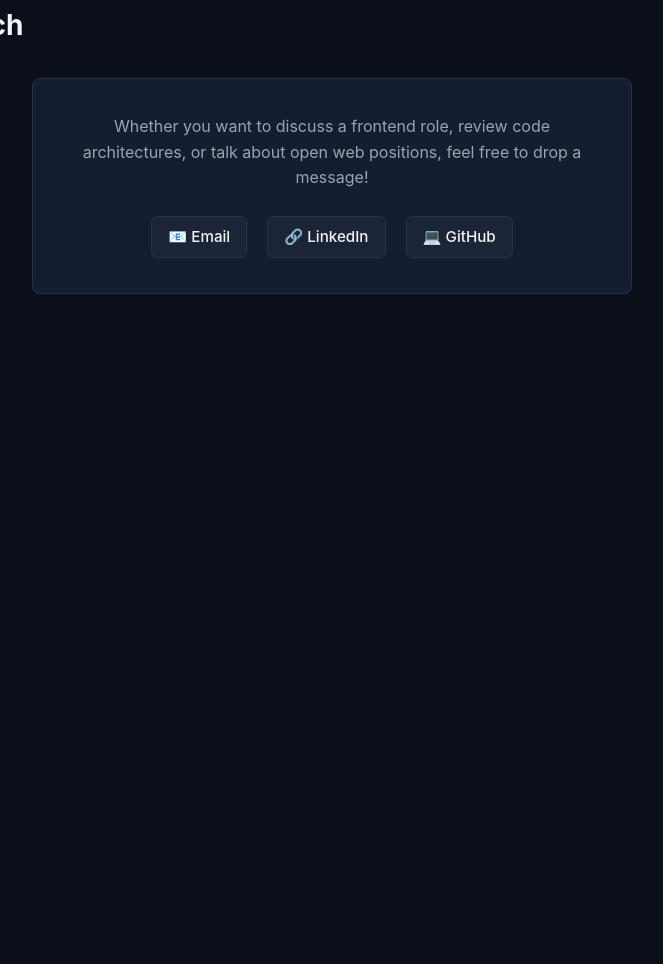
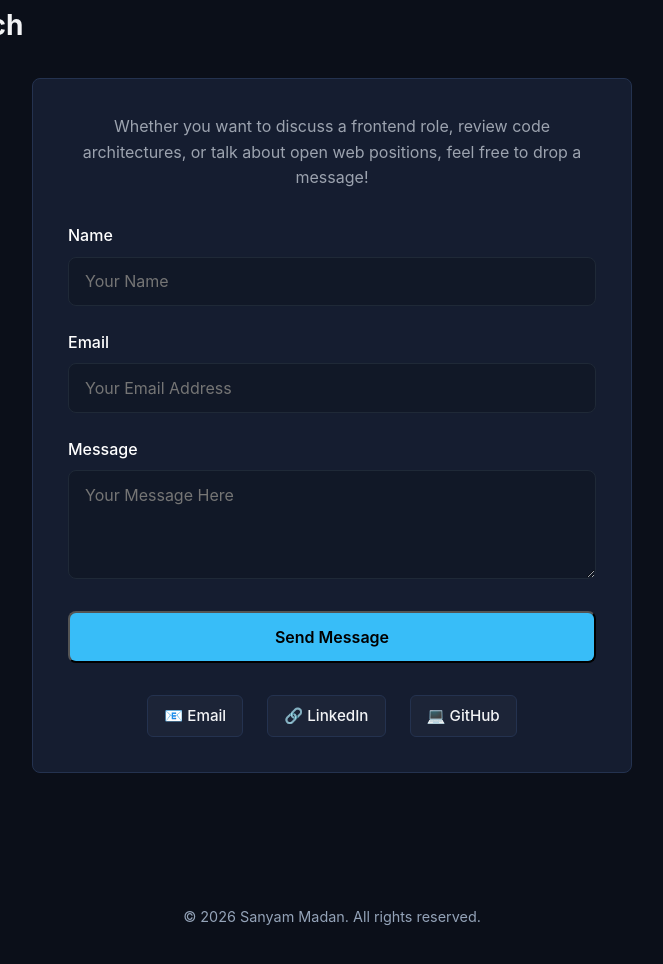
Before and after one commit to sanyam-madan/portfolio, a plain HTML site: page index.html in a window 1280 px wide. Shown: the part 2991-3955 px from the top of the page, without its empty margins (308-971 px from the left). Before the commit the page ends 3445 px from the top, so only its background shows below. Drawn offline with Linux system fonts and the light colour scheme.

Commit message:
added the form feature in contact me

```diff
--- a/index.html
+++ b/index.html
@@ -353,6 +353,85 @@
                 margin-top: 4px;
             }
         }
+        /* ==========================================================================
+   FORM RESPONSIVE & SPACING FIX
+   ========================================================================== */
+
+/* The main container box for the form */
+.visual-form {
+    width: 100%;
+    max-width: 600px;
+    margin: 2rem auto;
+    display: flex;
+    flex-direction: column;
+    gap: 1.5rem; /* Creates perfect vertical spacing between fields */
+    text-align: left;
+}
+
+/* Individual field container blocks */
+.form-group {
+    display: flex;
+    flex-direction: column; /* Forces inputs to go below the label text */
+    align-items: flex-start;
+    width: 100%;
+    gap: 0.5rem; /* Spacing between label and its input box */
+}
+
+/* Form labels styling */
+.form-group label {
+    font-size: 1rem;
+    font-weight: 500;
+    color: #ffffff; /* Matches your white headers */
+}
+
+/* Inputs and Textarea styling override */
+.form-group input,
+.form-group textarea {
+    width: 100%;
+    padding: 0.85rem 1rem;
+    font-size: 1rem;
+    color: #ffffff;
+    background-color: #111827; /* Dark slate background matching your theme */
+    border: 1px solid #1f2937; /* Subtle border */
+    border-radius: 8px; /* Smooth rounded corners */
+    outline: none;
+    box-sizing: border-box; /* Crucial: stops layout overflow */
+    transition: all 0.2s ease-in-out;
+}
+
+/* Smooth glow effect when user clicks into an input field */
+.form-group input:focus,
+.form-group textarea:focus {
+    border-color: #3b82f6; /* Accent blue glow border */
+    box-shadow: 0 0 0 3px rgba(59, 130, 246, 0.2);
+}
+
+/* Send Message Button layout match */
+.visual-form button[type="submit"] {
+    width: 100%;
+    padding: 0.85rem;
+    font-size: 1rem;
+    font-weight: 600;
+    border-radius: 8px;
+    margin-top: 0.5rem;
+    cursor: pointer;
+}
+
+/* Center social interaction buttons underneath the form wrapper */
+.contact-links {
+    display: flex;
+    justify-content: center;
+    gap: 1.5rem;
+    margin-top: 2rem;
+}
+footer {
+    background-color: var(--primary-color);
+    color: #94a3b8;
+    text-align: center;
+    padding: 2rem;
+    font-size: 0.9rem;
+}
+
     </style>
 </head>
 <body>
@@ -566,6 +645,23 @@
             <h2 class="section-title">Get In Touch</h2>
             <div class="contact-content">
                 <p>Whether you want to discuss a frontend role, review code architectures, or talk about open web positions, feel free to drop a message!</p>
+                <form action="https://formspree.io/f/mbgdzbdg" method="POST" class="visual-form">
+        <div class="form-group">
+            <label for="name">Name</label>
+            <input type="text" id="name" name="visitor_name" placeholder="Your Name" required>
+        </div>
+        <div class="form-group">
+            <label for="email">Email</label>
+            <input type="email" id="email" name="_replyto" placeholder="Your Email Address" required>
+        </div>
+        <div class="form-group">
+            <label for="message">Message</label>
+            <textarea id="message" name="visitor_message" rows="4" placeholder="Your Message Here" required></textarea>
+        </div>
+
+        <input type="hidden" name="_subject" value="New Portfolio Contact Submission!">
+        <button type="submit" class="btn btn-primary">Send Message</button>
+    </form>
                 <div class="contact-links">
                     <a href="mailto:sanyam.madan.04496203124@adgips.ac.in" class="contact-item">📧 Email</a>
                     <a href="https://www.linkedin.com/in/sanyam-madan-099781280" class="contact-item" target="_blank">🔗 LinkedIn</a>
@@ -575,6 +671,8 @@
         </section>
 
     </div>
-
+ <footer>
+        <p>&copy; 2026 Sanyam Madan. All rights reserved.</p>
+    </footer>
 </body>
 </html>
```
